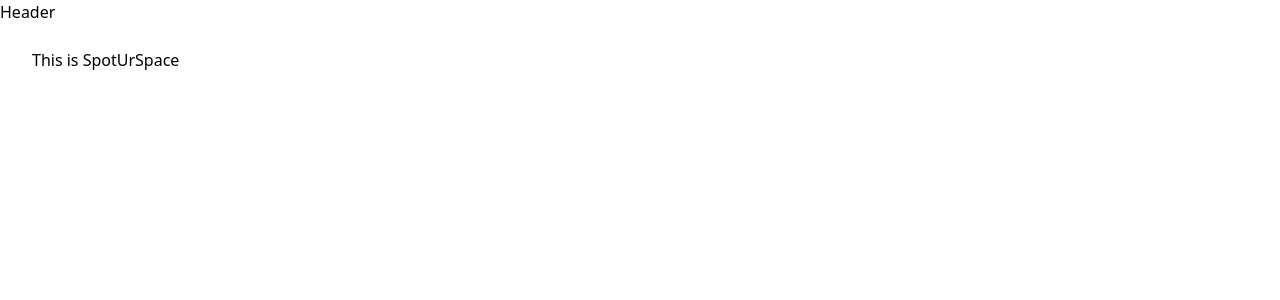
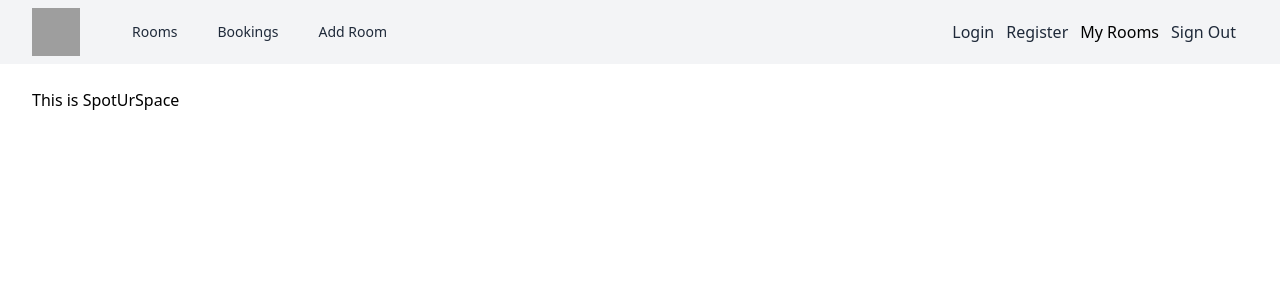
Before and after one commit to Nitikarawat/spotUrSpace, a Next.js app: page / in a window 1280 px wide. Shown: the top 300 px of the page. Built offline with nearby package versions, Linux system fonts and the light colour scheme; grey boxes are pictures that could not be loaded.

Commit message:
header added

```diff
--- a/Components/header.jsx
+++ b/Components/header.jsx
@@ -1,5 +1,95 @@
 const Header = () => {
-    return <>Header</>;
+    return (
+        <header className="bg-gray-100">
+        <nav className="mx-auto max-w-7xl px-4 sm:px-6 lg:px-8">
+          <div className="flex h-16 items-center justify-between">
+            <div className="flex items-center">
+              <a href="/">
+                <img className="h-12 w-12" src="images/logo.svg" alt="Bookit" />
+              </a>
+              <div className="hidden md:block">
+                <div className="ml-10 flex items-baseline space-x-4">
+                  <a
+                    href="/"
+                    className="rounded-md px-3 py-2 text-sm font-medium text-gray-800 hover:bg-gray-700 hover:text-white"
+                  >
+                    Rooms
+                  </a>
+                {/* logged in only*/}
+                  <a
+                    href="/bookings.html"
+                    className="rounded-md px-3 py-2 text-sm font-medium text-gray-800 hover:bg-gray-700 hover:text-white"
+                  >
+                    Bookings
+                  </a>
+                  <a
+                    href="/add-room.html"
+                    className="rounded-md px-3 py-2 text-sm font-medium text-gray-800 hover:bg-gray-700 hover:text-white"
+                  >
+                    Add Room
+                  </a>
+                </div>
+              </div>
+            </div>
+            {/*rtight side menu*/}
+            <div className="ml-auto">
+              <div className="ml-4 flex items-center md:ml-6">
+                {/* logged Out only*/}
+                <a
+                  href="login.html"
+                  className="mr-3 text-gray-800 hover:text-gray-600"
+                >
+                  <i className="fa fa-sign-in"></i> Login
+                </a>
+                <a
+                  href="register.html"
+                  className="mr-3 text-gray-800 hover:text-gray-600"
+                >
+                  <i className="fa fa-user"></i> Register
+                </a>
+                <a href="my-rooms.html">
+                  <i className="fa fa-building"></i> My Rooms
+                </a>
+                <a
+                  href="login.html"
+                  className="mx-3 text-gray-800 hover:text-gray-600"
+                >
+                  <i className="fa fa-sign-out"></i> Sign Out
+                </a>
+              </div>
+            </div>
+          </div>
+        </nav>
+
+{/*mobile menu  */}
+        <div className="md:hidden">
+          <div className="space-y-1 px-2 pb-3 pt-2 sm:px-3">
+            <a
+              href="/"
+              className="block rounded-md px-3 py-2 text-base font-medium text-gray-800 hover:bg-gray-700 hover:text-white"
+            >
+              Rooms
+            </a>
+            {/* loggedin only */}
+            <a
+              href="/bookings.html"
+              className="block rounded-md px-3 py-2 text-base font-medium text-gray-800 hover:bg-gray-700 hover:text-white"
+            >
+              Bookings
+            </a>
+            <a
+              href="/add-room.html"
+              className="block rounded-md px-3 py-2 text-base font-medium text-gray-800 hover:bg-gray-700 hover:text-white"
+            >
+              Add Room
+            </a>
+          </div>
+        </div>
+      </header>
+
+
+
+    );
 };
 
 export default Header;
```
